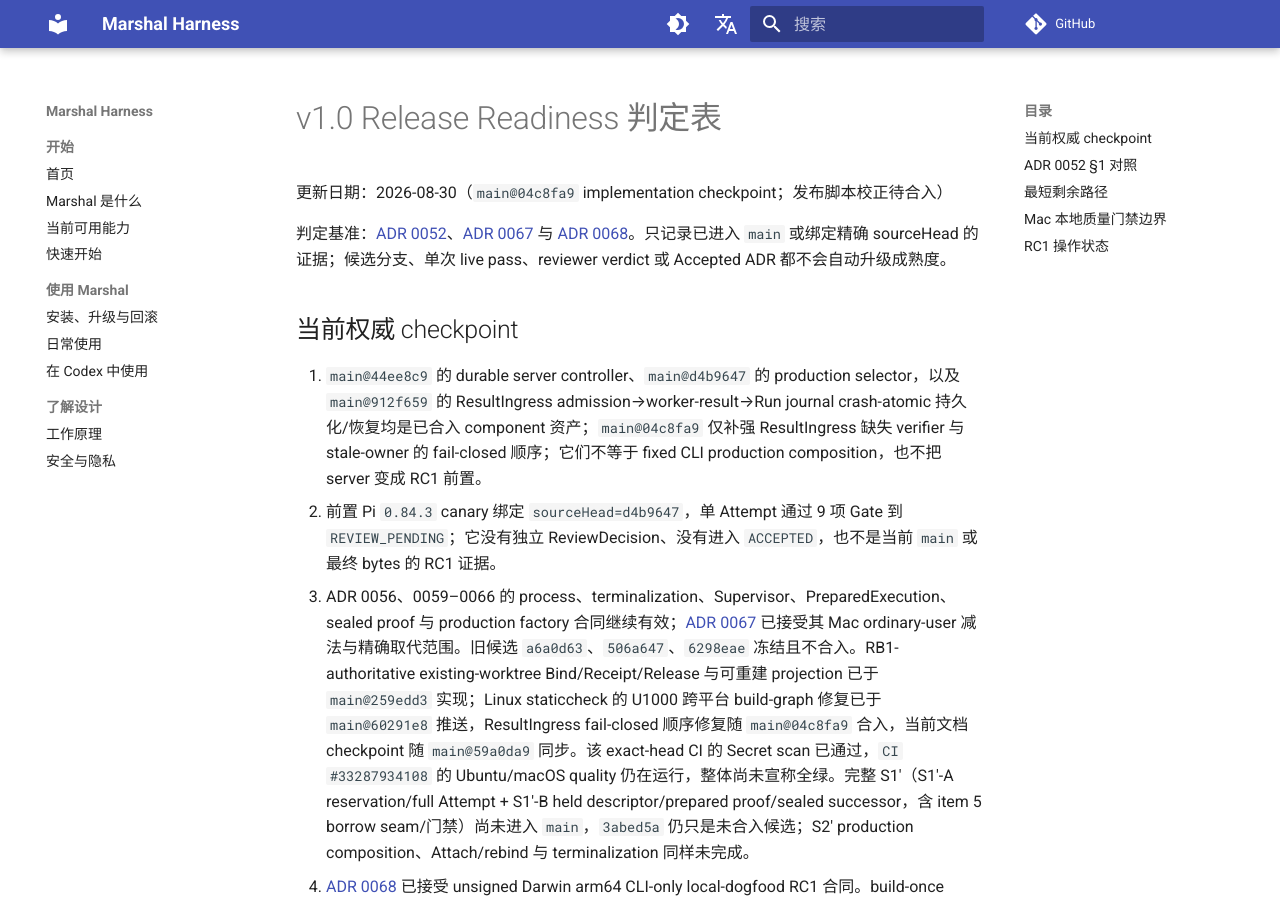
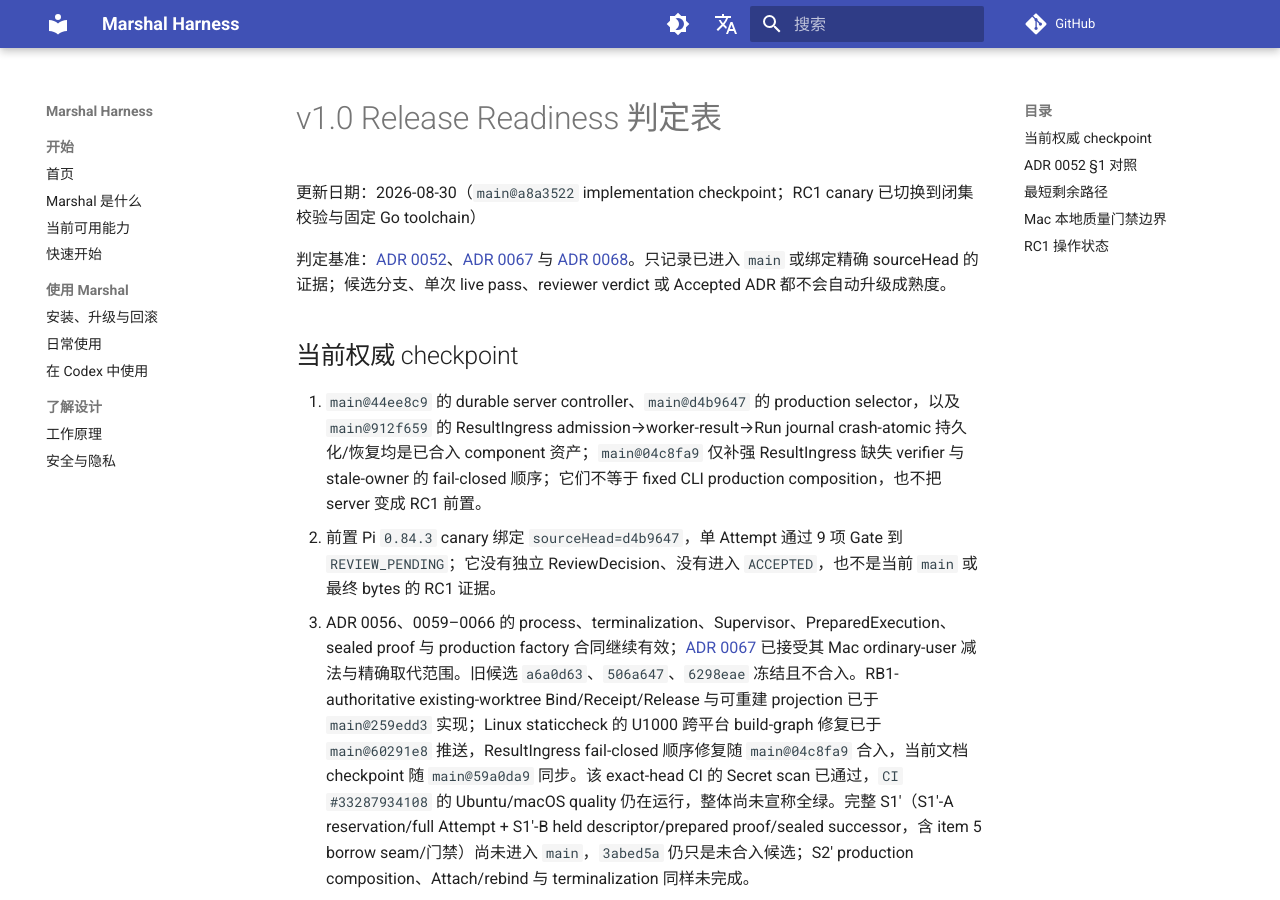
Before and after one commit to chiga0/marshal-harness, an MkDocs documentation site: the page built from docs/v1-release-readiness.md, in a window 1280 px wide and 900 px high. Built offline with MkDocs 1.6.1 and Material for MkDocs 9.7.7, drawn with Linux system fonts in a browser that asks for light colours; comment, search, counter and statistics services are not loaded.

Commit message:
docs: record rc1 canary toolchain pinning

```diff
--- a/docs/v1-release-readiness.md
+++ b/docs/v1-release-readiness.md
@@ -1,6 +1,6 @@
 # v1.0 Release Readiness 判定表
 
-更新日期：2026-08-30（`main@04c8fa9` implementation checkpoint；发布脚本校正待合入）
+更新日期：2026-08-30（`main@a8a3522` implementation checkpoint；RC1 canary 已切换到闭集校验与固定 Go toolchain）
 
 判定基准：[ADR 0052](adr/0052-v1-release-scope-and-production-reachability.md)、[ADR 0067](adr/0067-darwin-ordinary-user-launch-and-attach-recovery.md) 与 [ADR 0068](adr/0068-mac-first-cli-only-lifecycle-preview-rc1.md)。只记录已进入 `main` 或绑定精确 sourceHead 的证据；候选分支、单次 live pass、reviewer verdict 或 Accepted ADR 都不会自动升级成熟度。
 
```
